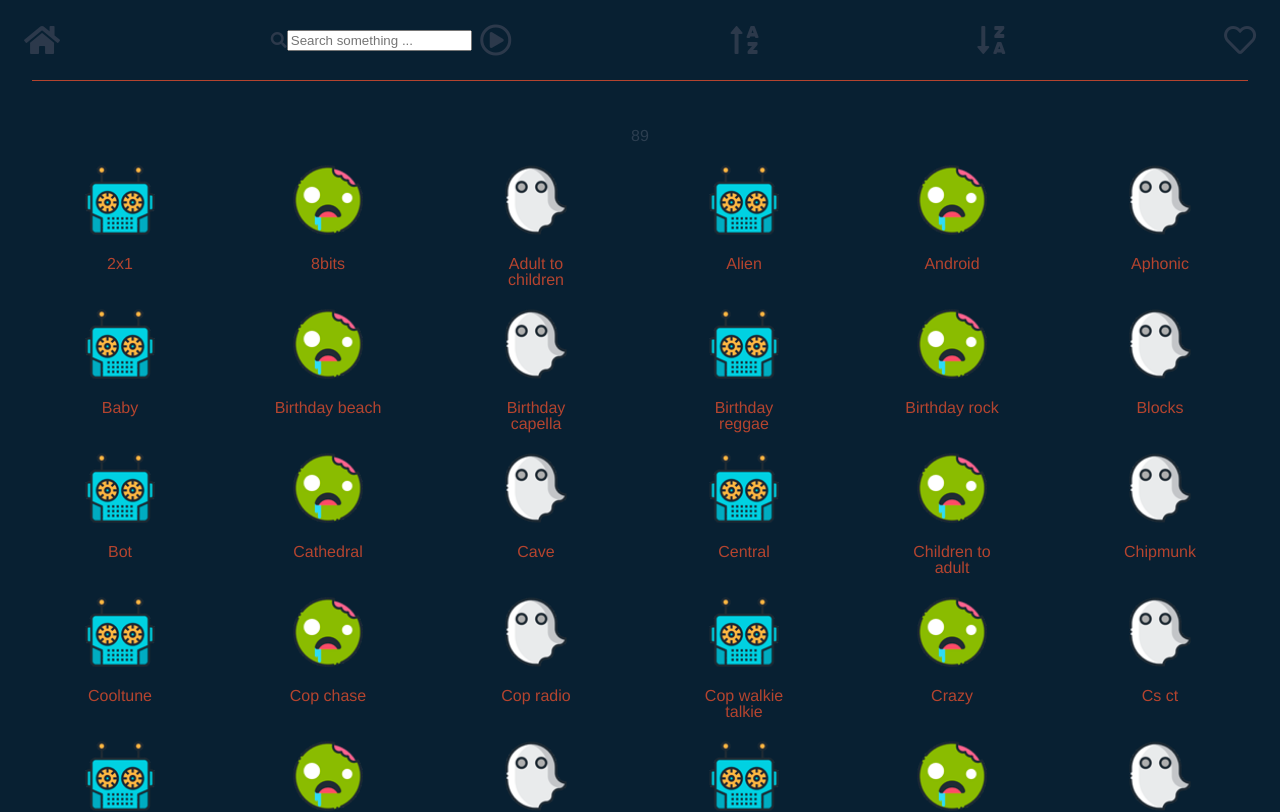
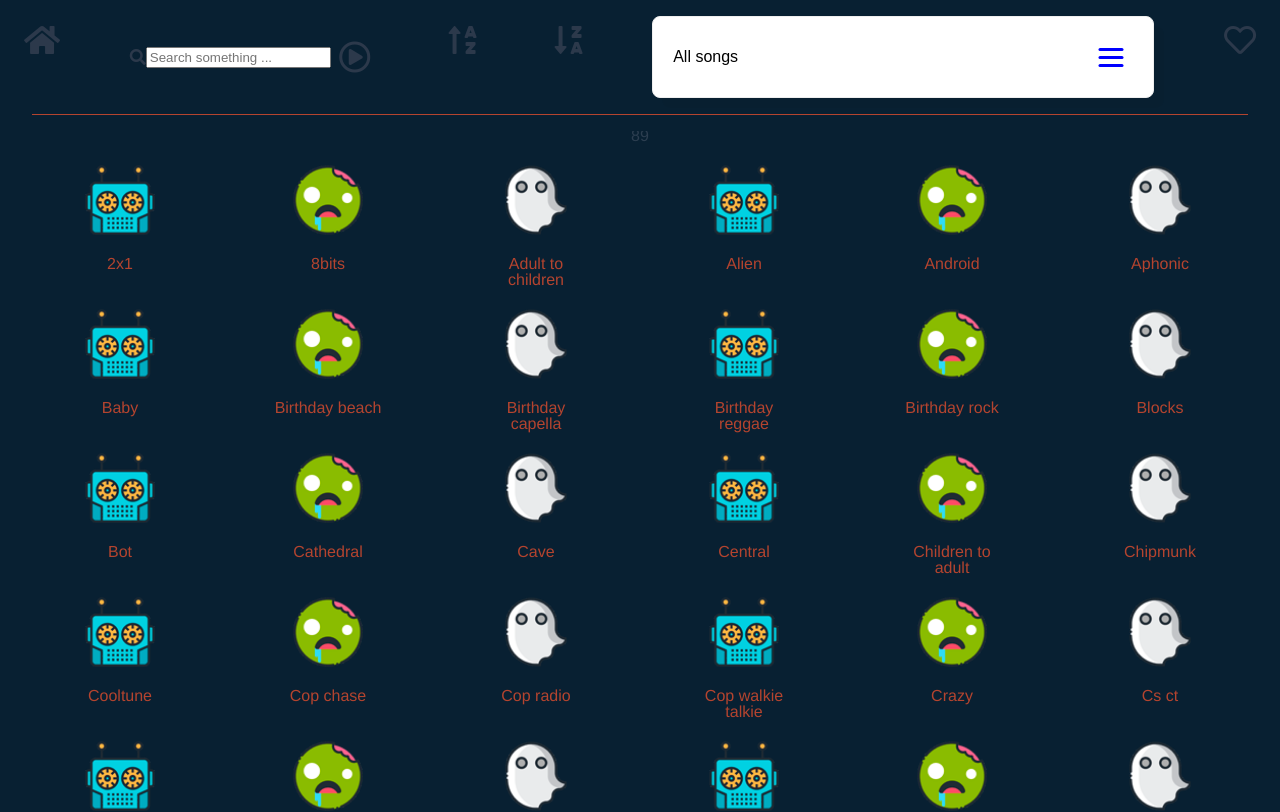
Before and after one commit to shd8/evolmind-voices, a Vue app in the folder evolmind-voices/: page / in a window 1280 px wide. Shown: the top 812 px of the page. Built offline with nearby package versions, Linux system fonts and the light colour scheme.

Commit message:
Create dropdown menu with logic to filter by categories

```diff
--- /dev/null
+++ b/evolmind-voices/src/components/Dropdown.vue
@@ -0,0 +1,267 @@
+<template>
+    <section class="dropDownMenuWrapper">
+        <button class="dropDownMenuButton" ref="menu" @click="openClose">{{menuTitle}}</button>
+
+        <div class="iconWrapper">
+            <div class="bar1" :class="{ 'bar1--open' : isOpen }" />
+            <div class="bar2" :class="{ 'bar2--open' : isOpen }" />
+            <div class="bar3" :class="{ 'bar3--open' : isOpen }" />
+        </div>
+
+        <section class="dropdownMenu" v-if="isOpen" >
+            <div class="menuArrow" />
+            <slot/>
+        </section>
+  </section>
+</template>
+
+<script lang="ts">
+import { defineComponent } from 'vue';
+
+export default defineComponent({
+  name: 'VoicesList',
+  props: ['menuTitle'],
+
+  methods: {
+    openClose() {
+      this.isOpen = !this.isOpen;
+    },
+  },
+
+  data() {
+    return {
+      isOpen: false,
+    };
+  },
+
+});
+
+</script>
+
+<style lang="scss" scoped>
+.dropDownMenuWrapper {
+  position: relative;
+  width: 500px;
+  height: 80px;
+  border-radius: 8px;
+  background: white;
+  border: 1px solid #eee;
+  box-shadow: 10px 10px 0 0 rgba(black,.03);
+  -webkit-tap-highlight-color: rgba(0, 0, 0, 0);
+
+  * {
+    box-sizing: border-box;
+    text-align: left;
+  }
+
+  .dropDownMenuButton {
+    border: none;
+    font-size: inherit;
+    background: none;
+    outline: none;
+    border-radius: 4px;
+    position: absolute;
+    top: 0;
+    left: 0;
+    display: flex;
+    align-items: center;
+    padding: 0 70px 0 20px;
+    margin: 0;
+    line-height: 1;
+    width: 100%;
+    height: 100%;
+    z-index: 2;
+    cursor: pointer;
+  }
+
+  .dropDownMenuButton--dark {
+    color: #eee;
+  }
+
+  .iconWrapper {
+    width: 25px;
+    height: 25px;
+    position: absolute;
+    right: 30px;
+    top: 50%;
+    transform: translate(0,-50%);
+    z-index: 1;
+
+    .bar1 {
+      width: 100%;
+      max-width: 28px;
+      height: 3px;
+      background: blue;
+      position: absolute;
+      top: 50%;
+      left: 50%;
+      border-radius: 9999px;
+      transform: translate(-50%, calc(-50% - 8px) );
+      transition: all 0.2s ease;
+    }
+
+    .bar1--dark {
+      background: #eee;
+    }
+
+    .bar1--open {
+      transform: translate(-50%, -50%) rotate(45deg);
+      margin-top: 0;
+      background: red;
+    }
+
+    .bar2 {
+      width: 100%;
+      max-width: 28px;
+      height: 3px;
+      background: blue;
+      position: absolute;
+      top: 50%;
+      left: 50%;
+      border-radius: 9999px;
+      opacity: 1;
+      transform: translate(-50%, -50%);
+      transition: all 0.2s ease;
+    }
+
+    .bar2--dark {
+      background: #eee;
+    }
+
+    .bar2--open {
+      opacity: 0;
+    }
+
+    .bar3 {
+      width: 100%;
+      max-width: 28px;
+      height: 3px;
+      background: blue;
+      position: absolute;
+      top: 50%;
+      left: 50%;
+      border-radius: 9999px;
+      transform: translate(-50%, calc(-50% + 8px) );
+      transition: all 0.2s ease;
+    }
+
+    .bar3--dark {
+      background: #eee;
+    }
+
+    .bar3--open {
+      top: 50%;
+      transform: translate(-50%, -50% ) rotate(-45deg);
+      background: red;
+    }
+
+  }
+
+  .iconWrapper--noTitle {
+    left: 0;
+    top: 0;
+    bottom: 0;
+    right: 0;
+    width: auto;
+    height: auto;
+    transform: none;
+  }
+
+  .dropdownMenu {
+    position: absolute;
+    top: 100%;
+    width: 100%;
+    min-width: 300px;
+    min-height: 10px;
+    border-radius: 8px;
+    border: 1px solid #eee;
+    box-shadow: 10px 10px 0 0 rgba(black,.03);
+    background: white;
+    padding: 10px 30px;
+    animation: menu 0.3s ease forwards;
+
+    .menuArrow {
+      width: 20px;
+      height: 20px;
+      position: absolute;
+      top: -10px;
+      left: 20px;
+      border-left: 1px solid #eee;
+      border-top: 1px solid #eee;
+      background: white;
+      transform: rotate(45deg);
+      border-radius: 4px 0 0 0;
+    }
+
+    .menuArrow--dark {
+      background: #333;
+      border: none;
+    }
+
+    .option {
+      width: 100%;
+      border-bottom: 1px solid #eee;
+      padding: 20px 0;
+      cursor: pointer;
+      position: relative;
+      z-index: 2;
+
+      &:last-child {
+        border-bottom: 0;
+      }
+
+      * {
+        color: inherit;
+        text-decoration: none;
+        background: none;
+        border: 0;
+        padding: 0;
+        outline: none;
+        cursor: pointer;
+      }
+
+    }
+
+    .desc {
+      opacity: 0.5;
+      display: block;
+      width: 100%;
+      font-size: 14px;
+      margin: 3px 0 0 0;
+      cursor: default;
+    }
+
+  }
+
+  .dropdownMenu--dark {
+    background: #333;
+    border: none;
+
+    .option {
+      border-bottom: 1px solid #888;
+    }
+
+    * {
+      color: #eee;
+    }
+
+  }
+
+  @keyframes menu {
+    from { transform: translate3d( 0, 30px ,0 ) }
+    to { transform: translate3d( 0, 20px ,0 ) }
+  }
+
+}
+
+.dropDownMenuWrapper--noTitle {
+  padding: 0;
+  width: 60px;
+  height: 60px;
+}
+
+.dropDownMenuWrapper--dark {
+  background: #333;
+  border: none;
+}
+</style>
--- a/evolmind-voices/src/components/Header.vue
+++ b/evolmind-voices/src/components/Header.vue
@@ -24,6 +24,43 @@
         class="fas fa-sort-alpha-down-alt"
         @click="sortByAlphabetReverse"
         />
+
+        <Dropdown menu-title="All songs">
+
+          <section class="option">
+            <button @click="filterByCategory('misc')">Miscelaneous</button>
+          </section>
+
+          <section class="option">
+            <button @click="filterByCategory('devices')">Devices</button>
+          </section>
+
+          <section class="option">
+            <button @click="filterByCategory('human')">Human</button>
+          </section>
+
+          <section class="option">
+            <button @click="filterByCategory('robotic')">Robotic</button>
+          </section>
+
+          <section class="option">
+            <button @click="filterByCategory('sing')">Sing</button>
+          </section>
+
+          <section class="option">
+            <button @click="filterByCategory('environment')">Environment</button>
+          </section>
+
+          <section class="option">
+            <button @click="filterByCategory('character')">Character</button>
+          </section>
+
+          <section class="option">
+            <button @click="filterByCategory('horror')">Horror</button>
+          </section>
+
+        </Dropdown>
+
           <router-link to="/favorites" @click="scrollToTop">
             <em class="far fa-heart" />
         </router-link>
@@ -37,14 +74,20 @@
 import { defineComponent } from 'vue';
 import { mapGetters, mapMutations, mapState } from 'vuex';
 import { Voice } from '@/types/interfaces';
+import Dropdown from '@/components/Dropdown.vue';
 
 interface Data {
-    searchInput: string,
-    filteredProducts: Array<Voice>
+  searchInput: string,
+  filteredProducts: Array<Voice>
 }
 
 export default defineComponent({
   name: 'Header',
+
+  components: {
+    Dropdown,
+  },
+
   computed: {
     ...mapGetters([
     ]),
@@ -57,6 +100,7 @@ export default defineComponent({
     ...mapMutations([
       'sortByAlphabet',
       'sortByAlphabetReverse',
+      'filterByCategory',
     ]),
 
     scrollToTop() {
--- a/evolmind-voices/src/store/mutations.ts
+++ b/evolmind-voices/src/store/mutations.ts
@@ -15,10 +15,17 @@ const mutations = {
 
   sortByAlphabet(state: State): void {
     state.voices.sort((a, b) => (a.name > b.name ? 1 : -1));
+    state.filteredVoices.sort((a, b) => (a.name > b.name ? 1 : -1));
   },
 
   sortByAlphabetReverse(state: State): void {
     state.voices.sort((a, b) => (a.name > b.name ? 1 : -1)).reverse();
+    state.filteredVoices.sort((a, b) => (a.name > b.name ? 1 : -1)).reverse();
+  },
+
+  filterByCategory(state:State, category: string): void {
+    state.filteredVoices = state.voices
+      .filter((voice) => voice.tags.some((tag) => tag === category));
   },
 
 };
--- a/evolmind-voices/src/store/state.ts
+++ b/evolmind-voices/src/store/state.ts
@@ -1,6 +1,8 @@
 const state = {
   voices: [],
   favorites: [],
+  filteredVoices: [],
+  filteredFavorites: [],
 };
 
 export default state;
--- a/evolmind-voices/src/types/interfaces.ts
+++ b/evolmind-voices/src/types/interfaces.ts
@@ -6,8 +6,10 @@ interface Voice {
 }
 
 interface State {
-    voices: Array<Voice>
-    favorites: Array<Voice>
+    voices: Array<Voice>,
+    favorites: Array<Voice>,
+    filteredVoices: Array<Voice>,
+    filteredFavorites: Array<Voice>
 }
 
 export { Voice, State };
--- a/evolmind-voices/src/views/Home.vue
+++ b/evolmind-voices/src/views/Home.vue
@@ -1,6 +1,7 @@
 <template>
   <div class="home">
-    <VoicesList :list="voices"/>
+    <VoicesList v-if="filteredVoices.length" :list="filteredVoices" />
+    <VoicesList v-else :list="voices" />
   </div>
 </template>
 
@@ -15,6 +16,7 @@ export default defineComponent({
   computed: {
     ...mapState([
       'voices',
+      'filteredVoices',
     ]),
   },
 
```
